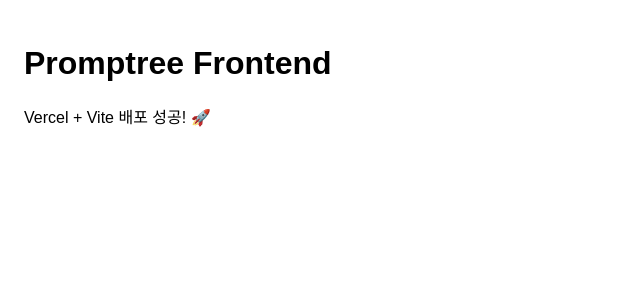
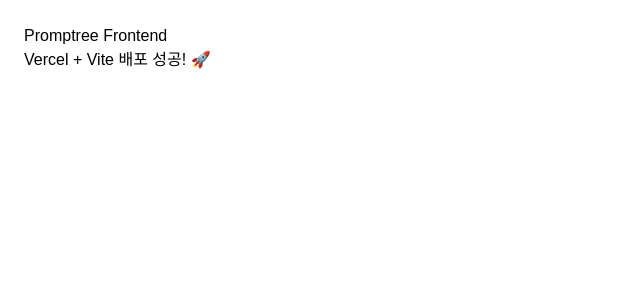
Before and after one commit to Seohyunkeun/promptree-frontend, a React (Vite) app in the folder client/: page / in a window 1280 px wide. Shown: the top 300 px of the page, without its empty margins (0-640 px from the left). Built offline with nearby package versions, Linux system fonts and the light colour scheme.

Commit message:
fix: migrate to @tailwindcss/postcss and wire Tailwind v4

```diff
--- a/client/src/index.css
+++ b/client/src/index.css
@@ -1 +1,6 @@
-html, body, #root { height: 100%; margin: 0; }
+@import "tailwindcss";
+
+html, body, #root {
+  height: 100%;
+  margin: 0;
+}
--- a/client/tailwind.config.js
+++ b/client/tailwind.config.js
@@ -1,11 +1,6 @@
 /** @type {import('tailwindcss').Config} */
-module.exports = {
-  content: [
-    "./index.html",
-    "./src/**/*.{js,jsx,ts,tsx}"
-  ],
-  theme: {
-    extend: {},
-  },
+export default {
+  content: ["./index.html", "./src/**/*.{js,jsx,ts,tsx}"],
+  theme: { extend: {} },
   plugins: [],
 }
```
Also changed, not shown: 1 other file (tests, documents, lock files or other folders).
